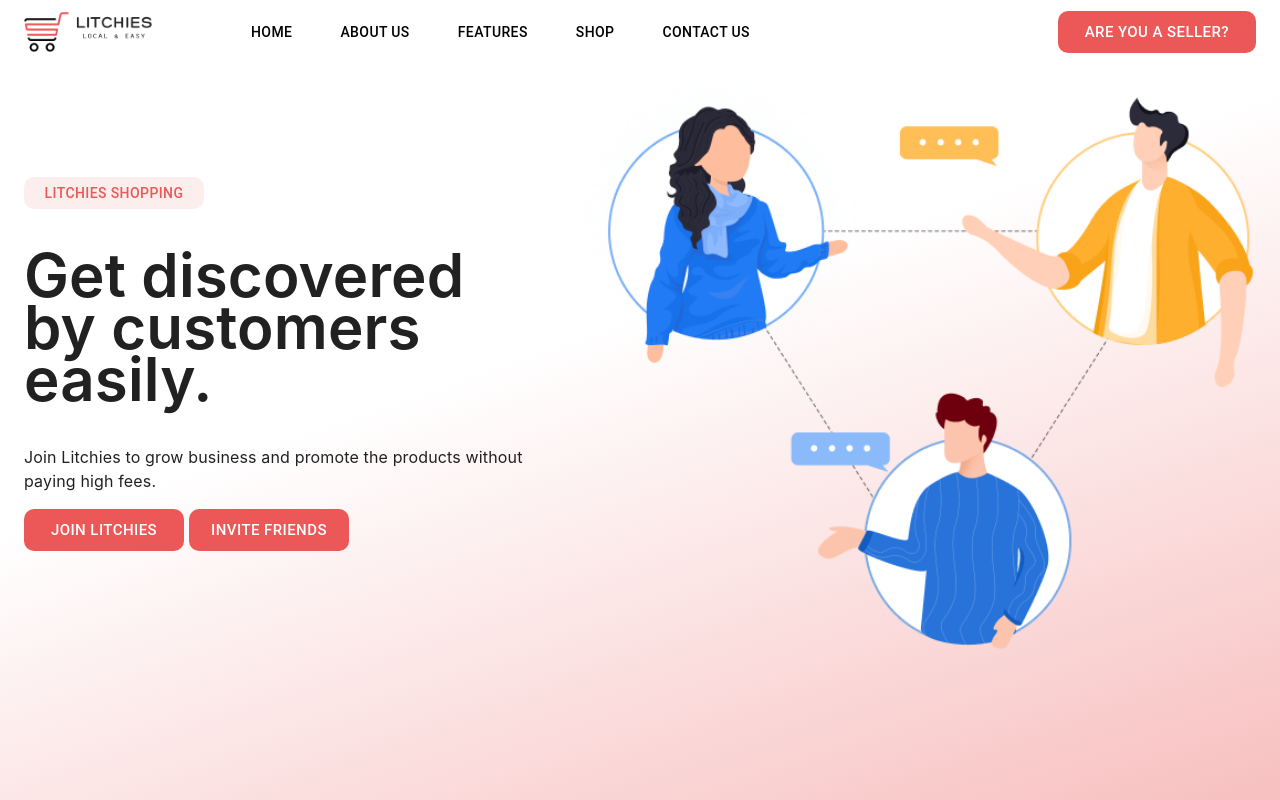
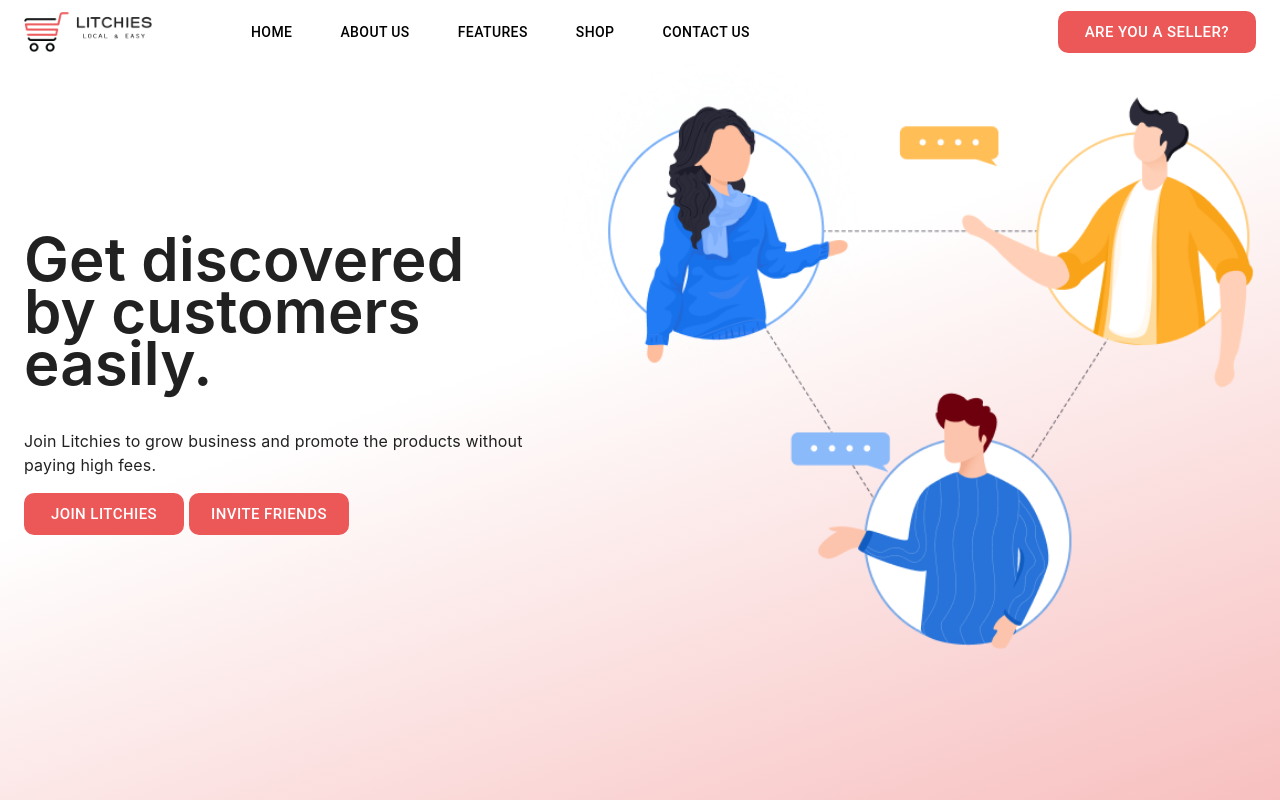
Before and after one commit to Rudra665/litchies.com, a React (Create React App) app: page / in a window 1280 px wide. Shown: the top 800 px of the page. Built offline with nearby package versions, Linux system fonts and the light colour scheme; a web font is replaced by a local one.

Commit message:
modified:   src/Components/Toolbar/appBar.js 	modified:   src/Components/Views/About/About.js 	modified:   src/Components/Views/Home/Home.js 	modified:   src/Components/Views/JoinUs/JoinUsPage.js 	modified:   src/Components/Views/Shops/Shops.js 	modified:   src/Components/form/ContactUsForm.js

```diff
--- a/src/Components/Toolbar/appBar.js
+++ b/src/Components/Toolbar/appBar.js
@@ -74,11 +74,12 @@
               </IconButton>
               <SwipeableDrawer
                 elevation={16}
+                onClose={handleCloseNavMenu}
                 sx={{
                   flexShrink: 0,
                   "& .MuiDrawer-paper": {
                     width: "100%",
-                    height: "33%",
+                    height: "35%",
                     backgroundColor: "Black",
                     align: "center",
                   },
--- a/src/Components/Views/About/About.js
+++ b/src/Components/Views/About/About.js
@@ -14,9 +14,11 @@
       </Box>
       <Grid container lg={6} sm={6} xs={12} justifyContent="center">
         <Grid item sm={12}>
-          <Box>
-            <img src={Video2} style={{ borderRadius: "20px" }} />
-          </Box>
+          <Hidden>
+            <Box>
+              <img src={Video2} style={{ borderRadius: "20px" }} />
+            </Box>
+          </Hidden>
         </Grid>
         <Grid item sm={12}>
           <Box>
--- a/src/Components/Views/Home/Home.js
+++ b/src/Components/Views/Home/Home.js
@@ -36,21 +36,6 @@
             sx={{ mt: 4, justifyContent: "center" }}
           >
             <Box alignItems={"center"}>
-              <Button
-                variant="contained"
-                style={{
-                  borderRadius: "10px",
-                  boxShadow: "none",
-                  color: "#ec5858",
-                  // borderColor: "",
-                  backgroundColor: "#Fdeeee",
-                  // borderColor: "#ec5858",
-                  width: "180px",
-                  height: "4vh",
-                }}
-              >
-                Litchies Shopping
-              </Button>
               <h1
                 style={{
                   fontFamily: "Inter",
--- a/src/Components/Views/JoinUs/JoinUsPage.js
+++ b/src/Components/Views/JoinUs/JoinUsPage.js
@@ -3,6 +3,7 @@
 import "./joinUs.css";
 import gPlayButton from "../../Image/googlePlay/gPlayButton.png";
 import Mobile from "../../Image/googlePlay/Mobile.svg";
+import { Link } from "react-router-dom";
 const JoinUsPage = () => {
   return (
     <div className="third">
@@ -53,7 +54,6 @@
                 </Typography>
                 <a
                   href="https://play.google.com/store/apps/details?id=com.atflabs.litchies"
-                  target="blank"
                   py={1}
                 >
                   <img
@@ -61,7 +61,7 @@
                     style={{
                       height: "60%",
                     }}
-                  ></img>
+                  />
                 </a>
               </Box>
             </Hidden>
--- a/src/Components/Views/Shops/Shops.js
+++ b/src/Components/Views/Shops/Shops.js
@@ -10,8 +10,6 @@
 import { styled } from "@mui/material/styles";
 import React from "react";
 import SimplePaper from "../../Cards/shopsCard";
-import { type } from "@testing-library/user-event/dist/type";
-import { RecentActors } from "@mui/icons-material";
 
 const StyledToggleButtonGroup = styled(ToggleButtonGroup)(({ theme }) => ({
   "& .MuiToggleButtonGroup-grouped": {
@@ -36,7 +34,6 @@
 const Shops = () => {
   const [status, setStatus] = React.useState(["Recent"]);
   const [Data, setData] = React.useState(data);
-
   const [select, setSelect] = React.useState(false);
   const [shop, setShop] = React.useState(1);
 
@@ -48,13 +45,10 @@
   const filter = () => {
     setData(() => filterData);
     console.log(status);
-    const filterData = data.filter((item) => item.type === status);
+    const filterData = data.filter((item) => item.type == status);
     console.log(filterData);
   };
-  const handleSelected = (value) => {
-    setShop(value);
-  };
-  const selected = (event) => {
+  const handleSelected = (event) => {
     setShop(event.target.value);
     setSelect(true);
   };
@@ -78,17 +72,15 @@
             <Paper
               sx={{
                 backgroundColor: "rgba(255,228,228,1)",
-                borderRadius: 3,
+                borderRadius: 1,
                 boxShadow: "none",
               }}
             >
               <StyledToggleButtonGroup
                 size="medium"
                 fullWidth
+                onClick={handleChange}
                 value={status}
-                exclusive
-                onChange={handleChange}
-                onClick={filter}
                 aria-label="text alignment"
               >
                 <ToggleButton
@@ -108,7 +100,7 @@
                   value="Active"
                   sx={{ border: "none", mx: 2, borderRadius: 3 }}
                 >
-                  Popular
+                  Active
                 </ToggleButton>
               </StyledToggleButtonGroup>
             </Paper>
@@ -118,7 +110,6 @@
             marginY={5}
             exclusive
             label="shops"
-            onChange={handleChange}
             sx={{
               justifyContent: { lg: "center", sm: "flex" },
               overflowX: { lg: "hidden", xs: "scroll" },
@@ -127,8 +118,8 @@
           >
             {Data.map((D) => (
               <SimplePaper
-                isShadow={shop == "1"}
-                value={D.type}
+                isShadow={shop}
+                value={D.id}
                 imgUrl={D.img}
                 name={D.shop_name}
                 name2={D.name}
--- a/src/Components/form/ContactUsForm.js
+++ b/src/Components/form/ContactUsForm.js
@@ -65,7 +65,13 @@
       ? setError2(false)
       : setError2(true);
   };
-
+  const Validation = () => {
+    if (validator.isEmpty(fields)) {
+      return false;
+    } else {
+      return true;
+    }
+  };
   const handleChangeFields = (e) => {
     setFields({ ...fields, [e.target.name]: e.target.value });
     emailValidation();
@@ -176,13 +182,7 @@
                       />
                     </Grid>
                   </Grid>
-                  {/* <Grid item>
-                <Checkbox
-                  {...label}
-                  defaultChecked
-                  sx={{ "& .MuiSvgIcon-root": { fontSize: 28 } }}
-                /><Typography></Typography>
-              </Grid> */}
+
                   <Grid item align="center" margin="10">
                     <Button
                       onClick={handleSubmit}
```
